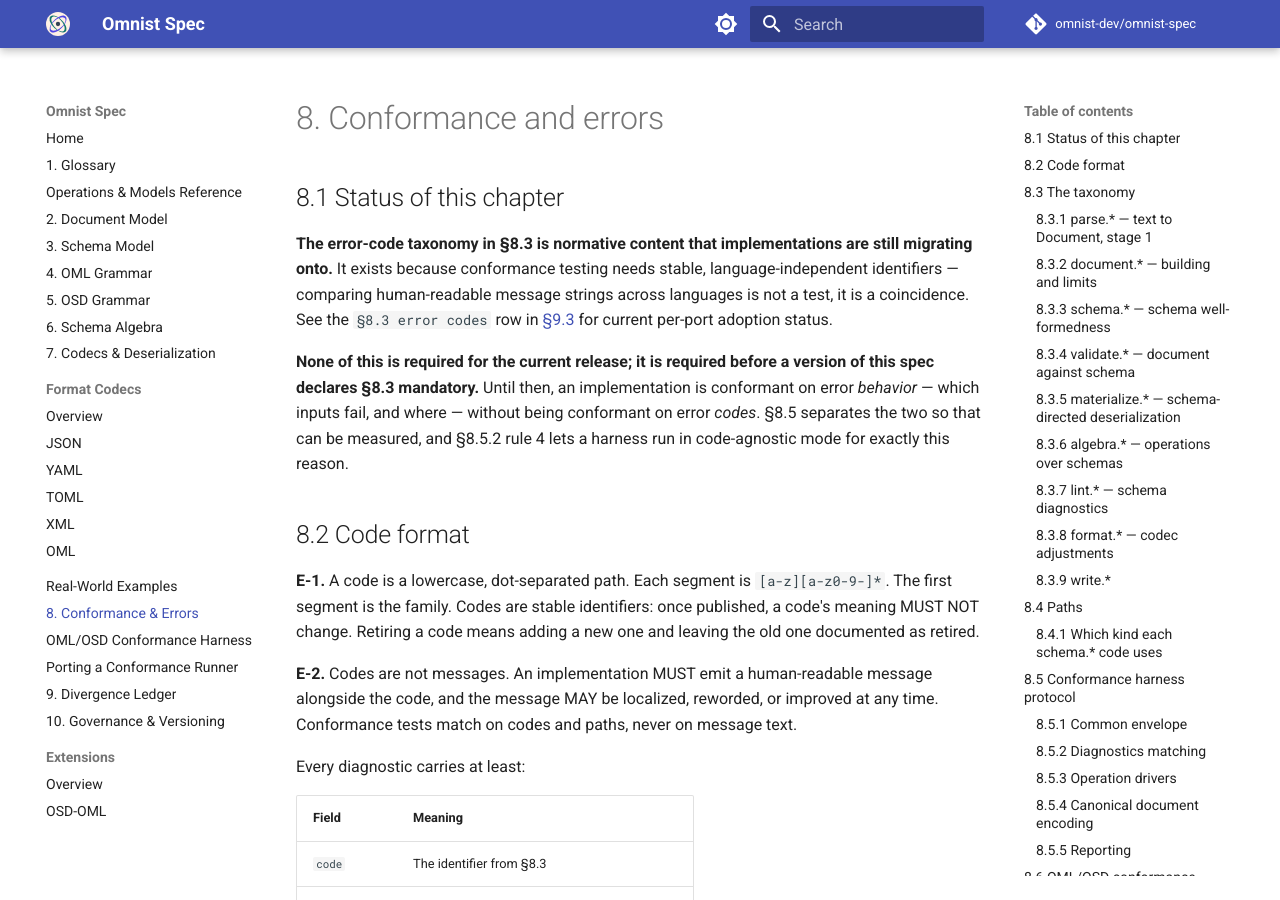
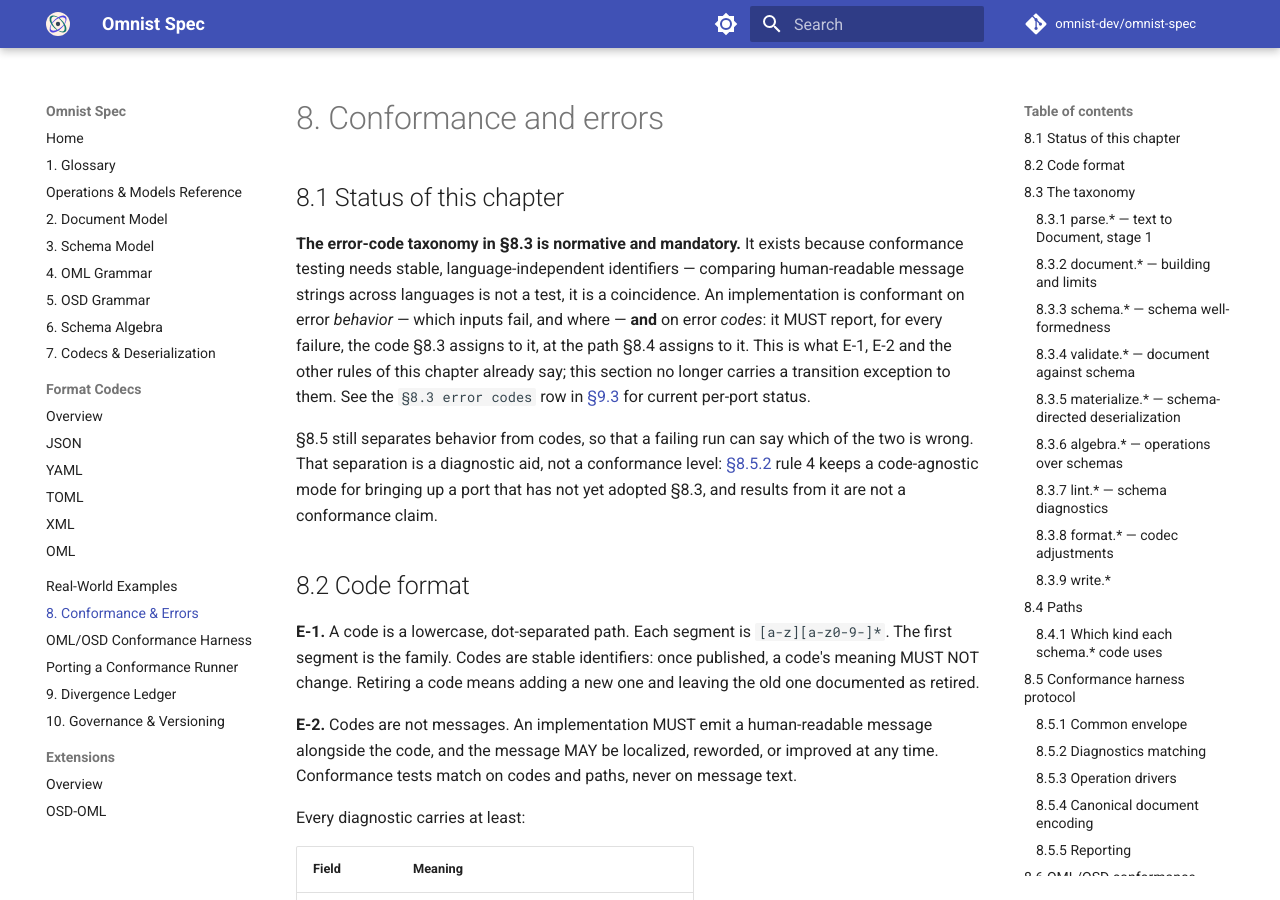
Before and after one commit to omnist-dev/omnist-spec, an MkDocs documentation site: the page built from docs/08-conformance-and-errors.md, in a window 1280 px wide and 900 px high. Built offline with MkDocs 1.6.1 and Material for MkDocs 9.7.7, drawn with Linux system fonts in a browser that asks for light colours; comment, search, counter and statistics services are not loaded; some of the changed text lies outside the part shown.

Commit message:
Declare section 8.3 mandatory and refresh the harness docs (#167)

```diff
--- a/docs/08-conformance-and-errors.md
+++ b/docs/08-conformance-and-errors.md
@@ -2,19 +2,22 @@
 
 ## 8.1 Status of this chapter
 
-**The error-code taxonomy in §8.3 is normative content that implementations
-are still migrating onto.** It exists because conformance testing needs
-stable, language-independent identifiers — comparing human-readable message
-strings across languages is not a test, it is a coincidence. See the
+**The error-code taxonomy in §8.3 is normative and mandatory.** It exists
+because conformance testing needs stable, language-independent identifiers —
+comparing human-readable message strings across languages is not a test, it
+is a coincidence. An implementation is conformant on error *behavior* — which
+inputs fail, and where — **and** on error *codes*: it MUST report, for every
+failure, the code §8.3 assigns to it, at the path §8.4 assigns to it. This is
+what E-1, E-2 and the other rules of this chapter already say; this section
+no longer carries a transition exception to them. See the
 `§8.3 error codes` row in [§9.3](09-divergence-ledger.md#93-current-status)
-for current per-port adoption status.
+for current per-port status.
 
-**None of this is required for the current release; it is required before a
-version of this spec declares §8.3 mandatory.** Until then, an
-implementation is conformant on error *behavior* — which inputs fail, and
-where — without being conformant on error *codes*. §8.5 separates the two
-so that can be measured, and §8.5.2 rule 4 lets a harness run in
-code-agnostic mode for exactly this reason.
+§8.5 still separates behavior from codes, so that a failing run can say
+which of the two is wrong. That separation is a diagnostic aid, not a
+conformance level: [§8.5.2](#852-diagnostics-matching) rule 4 keeps a
+code-agnostic mode for bringing up a port that has not yet adopted §8.3, and
+results from it are not a conformance claim.
 
 ## 8.2 Code format
 
@@ -724,8 +727,10 @@ Matching rules, all normative:
    be. Partial matching is not permitted; an implementation reporting three
    problems where the vector expects two has failed.
 4. A harness MAY be run in **code-agnostic mode**, comparing only `ok` and the
-   set of paths. This is the mode implementations that have not yet adopted
-   §8.3 run in. A run MUST state which mode produced its results.
+   set of paths. This is a bring-up aid for an implementation that has not yet
+   adopted §8.3 (§8.1), and no more: a result obtained in that mode is **not**
+   a conformance claim, since §8.3 is mandatory. A run MUST state which mode
+   produced its results.
 
 **E-32. A vector MAY give a `parse.codec-syntax` diagnostic's `path` as the
 placeholder `"line:col"`, meaning "compare the code; do not compare the path,
```
Also changed, not shown: docs/09-divergence-ledger.md (+1 -1 lines), docs/conformance-harness.md (+14 -20 lines), docs/porting-a-conformance-runner.md (+9 -7 lines), test-suite/README.md (+4 -3 lines), 1 other file.
